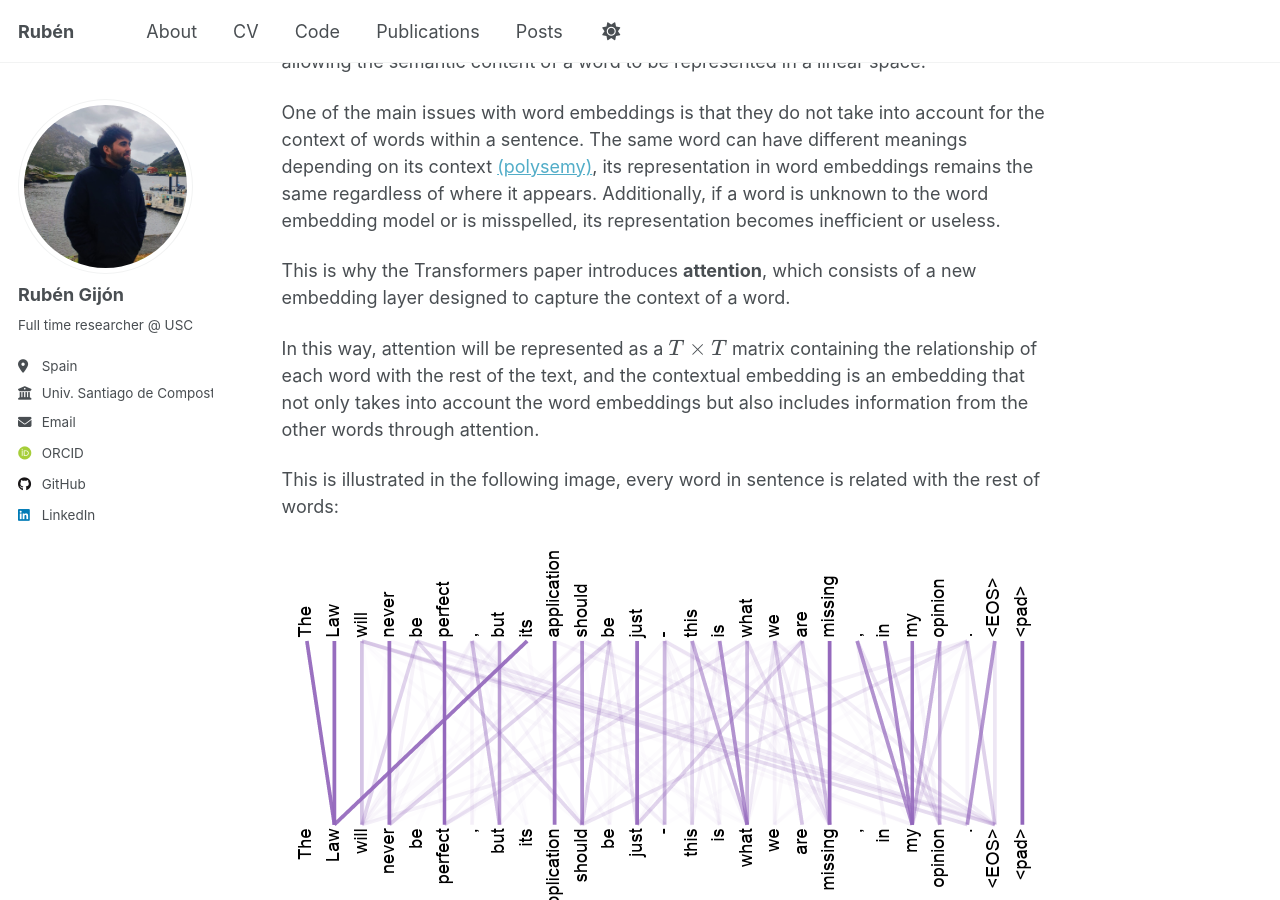
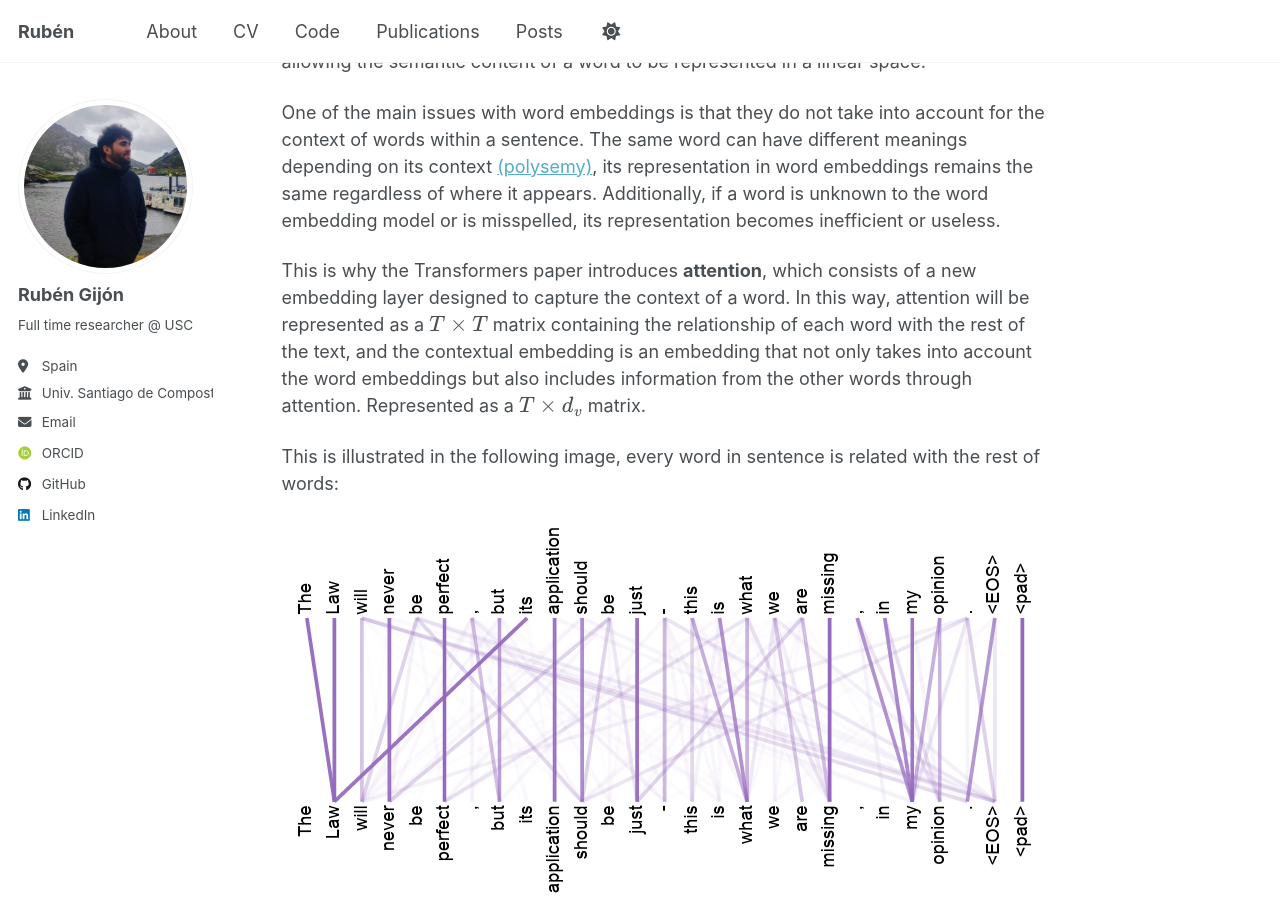
Before and after one commit to rubzip/rubzip.github.io, a Jekyll site: the page built from _posts/2025-08-13-transformers.md, in a window 1280 px wide and 900 px high, scrolled down 3681 px. Built offline with Jekyll 4.4.1, drawn with Linux system fonts in a browser that asks for light colours; some web fonts are replaced; a script that is not in the unit is left out.

Commit message:
Attention introduction rewritten

```diff
--- a/_posts/2025-08-13-transformers.md
+++ b/_posts/2025-08-13-transformers.md
@@ -111,9 +111,7 @@
 
 One of the main issues with word embeddings is that they do not take into account for the context of words within a sentence. The same word can have different meanings depending on its context [(polysemy)](https://en.wikipedia.org/wiki/Polysemy), its representation in word embeddings remains the same regardless of where it appears. Additionally, if a word is unknown to the word embedding model or is misspelled, its representation becomes inefficient or useless.
 
-This is why the Transformers paper introduces **attention**, which consists of a new embedding layer designed to capture the context of a word.
-
-In this way, attention will be represented as a $$T \times T$$ matrix containing the relationship of each word with the rest of the text, and the contextual embedding is an embedding that not only takes into account the word embeddings but also includes information from the other words through attention.
+This is why the Transformers paper introduces **attention**, which consists of a new embedding layer designed to capture the context of a word. In this way, attention will be represented as a $$T \times T$$ matrix containing the relationship of each word with the rest of the text, and the contextual embedding is an embedding that not only takes into account the word embeddings but also includes information from the other words through attention. Represented as a $$T \times d_v$$ matrix.
 
 This is illustrated in the following image, every word in sentence is related with the rest of words:
 
```
